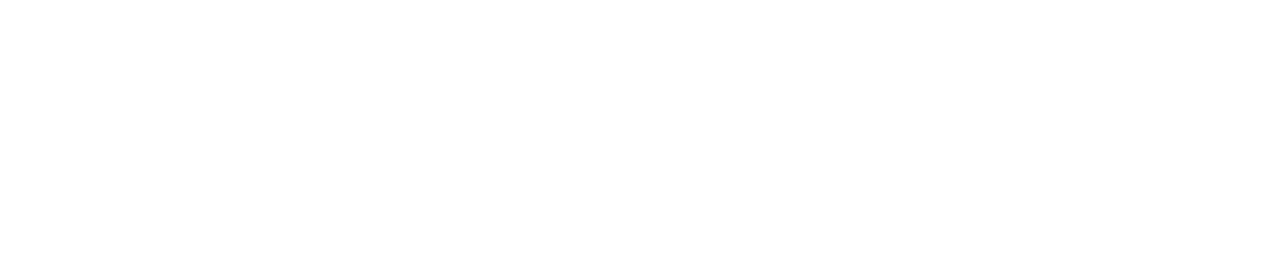
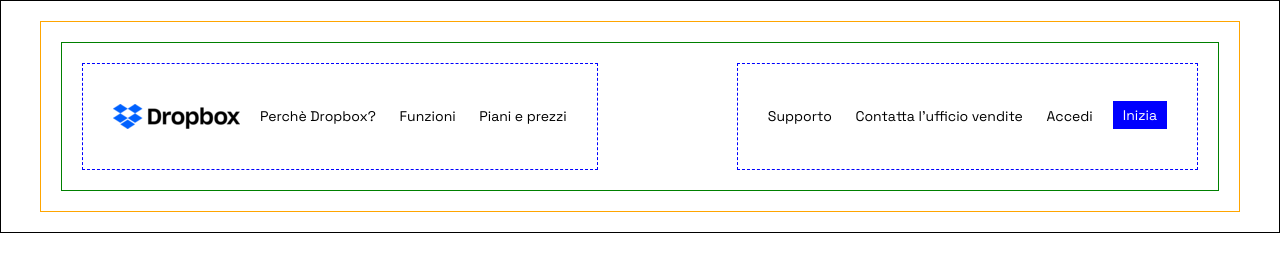
Before and after one commit to Difelice-e/htmlcss-dropbox, a plain HTML site: page index.html in a window 1280 px wide. Drawn offline with Linux system fonts and the light colour scheme.

Commit message:
aggiunto header

```diff
--- a/index.html
+++ b/index.html
@@ -9,8 +9,44 @@
     <link rel="stylesheet" href="https://cdnjs.cloudflare.com/ajax/libs/font-awesome/5.15.0/css/all.min.css"
         integrity="sha512-BnbUDfEUfV0Slx6TunuB042k9tuKe3xrD6q4mg5Ed72LTgzDIcLPxg6yI2gcMFRyomt+yJJxE+zJwNmxki6/RA=="
         crossorigin="anonymous" referrerpolicy="no-referrer" />
+        <link rel="preconnect" href="https://fonts.googleapis.com">
+        <link rel="preconnect" href="https://fonts.gstatic.com" crossorigin>
+        <link href="https://fonts.googleapis.com/css2?family=Space+Grotesk:wght@300;400;500;600;700&display=swap" rel="stylesheet">
 </head>
-<body>
+<body class="debug">
+    <header>
+        <div class="container--fluid">
+            <div class="row">
+                <div class="col">
+                    <div class="logo">
+                        <img src="img/logo-small.png">
+                    </div>
+
+                    <div class="header__menu">
+                        <ul>
+                            <li><a href="#">Perchè Dropbox?</a></li>
+                            <li><a href="#">Funzioni</a></li>
+                            <li><a href="#">Piani e prezzi</a></li>
+                        </ul>
+                    </div>
+                </div>
+
+                <div class="col">
+                    <div class="header__menu">
+                        <ul>
+                            <li><a href="#">Supporto</a></li>
+                            <li><a href="#">Contatta l'ufficio vendite</a></li>
+                            <li><a href="#">Accedi</a></li>
+                        </ul>
+                    </div>
+
+                    <div class="header__button">
+                        <a href="#" class="button">Inizia</a>
+                    </div>
+                </div>
+            </div>
+        </div>
+    </header>
 
 </body>
 </html>
--- a/style.css
+++ b/style.css
@@ -6,6 +6,7 @@
 }
 
 html {
+    font-family: 'Space Grotesk', sans-serif;
     font-size: 16px;
 }
 
@@ -18,3 +19,95 @@ img {
     width: 100%;
     display: block;
 }
+
+.row::after {
+    content: '';
+    display: block;
+    clear: both;
+}
+
+div[class^="col"] {
+    float: left;
+}
+
+/* dimensionamento layout */
+.container--fluid {
+    width: 1200px;
+    margin: 0 auto;
+}
+
+.container--l {
+    width: 960px;
+    margin: 0 auto;
+}
+
+.container {
+    width: 800px;
+    margin: 0 auto;
+}
+
+/* bottoni  */
+.button {
+    color: white;
+    background-color: blue;
+    display: inline-block;
+    padding: 5px 10px;
+}
+
+/* header  */
+header {
+    font-size: 14px;
+}
+
+header .container--fluid .row .col:last-child {
+    float: right;
+}
+
+header .row .col div {
+    float: left;
+    padding: 20px 10px;
+}
+
+header .header__menu li {
+    display: inline-block;
+    margin-right: 20px;
+}
+
+header .header__menu a {
+    line-height: 25px;
+
+}
+
+header .container--fluid .row .col .header__menu li:last-child {
+    margin-right: 0;
+}
+
+header .container--fluid .row .col .header__button {
+    padding: 17px 10px;
+}
+
+
+
+
+
+
+/* DEBUG  */
+.debug header, .debug section, .debug footer {
+    border: 1px solid black;
+    padding: 20px;
+}
+
+.debug div[class^="container"] {
+    border: 1px solid orange;
+    padding: 20px;
+}
+
+.debug .row {
+    border: 1px solid green;
+    padding: 20px;
+}
+
+.debug div[class^="col"] {
+    border: 1px dashed blue;
+    padding: 20px;
+}
```
